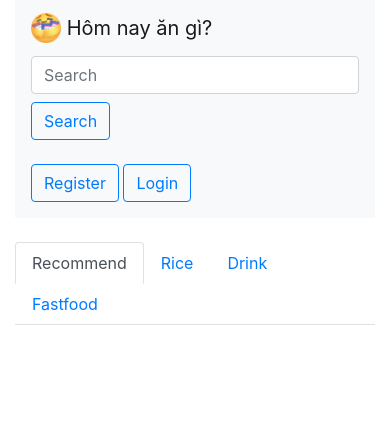
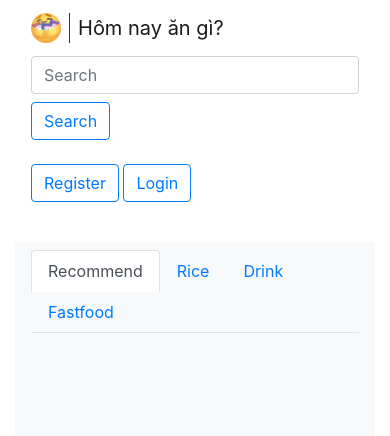
Before and after one commit to vankhaiphan/HNAG, a Flask app: page / in a window 390 px wide. Shown: the top 436 px of the page. Run offline with Flask 2, Linux system fonts and the light colour scheme; data that the repository does not hold is empty; some libraries are stand-ins or nearby versions.

Commit message:
Change responsive for index.html

```diff
--- a/templates/index.html
+++ b/templates/index.html
@@ -13,11 +13,13 @@
 	</head>
 	<body>
 		<div class="container">
-			<nav class="navbar navbar-light bg-light">
-				<a class="navbar-brand" href="#">
-					<img src="{{url_for('static', filename='img/avatar.png')}}" width="30" height="30" class="d-inline-block align-top" alt="">
+			<!-- <nav class="navbar navbar-light bg-light"> -->
+			<nav class="navbar navbar-light">
+				<a class="navbar-brand d-flex" href="#">
+					<!-- <img src="{{url_for('static', filename='img/avatar.png')}}" width="30" height="30" class="d-inline-block align-top" alt=""> -->
 					<!-- <img src="/static/img/avatar.png" width="30" height="30" class="d-inline-block align-top" alt=""> -->
-				  	Hôm nay ăn gì?
+					<img src="{{url_for('static', filename='img/avatar.png')}}" style="height: 30px; border-right: 1px solid #333333;" class="pr-2" alt="">
+				  	<div class="pl-2">Hôm nay ăn gì?</div>
 				</a>
 				<form class="form-inline my-2 my-lg-0">
 					<input class="form-control mr-sm-2" type="search" placeholder="Search" aria-label="Search">
@@ -31,6 +33,7 @@
 		</div>
 		<br>
 		<div class="container">
+			<nav class="navbar bg-light">
 				<ul class="nav nav-tabs">
 					<li class="nav-item">
 						  <a class="nav-link active" href="#">Recommend</a>
@@ -45,11 +48,14 @@
 						<a class="nav-link" href="#">Fastfood</a>
 					</li>
 				</ul>
-
+				<br>
+				<br>
+				<br>
 				<br>
 				<div class="card-deck">
 					{% for i in range(0, lname|length) %}
-					<div class="col-sm-4">
+					<!-- col-lg-3 -->
+						<div class="col-sm-6 col-md-4 col-12">
 							<div class = "card" style="height: 400px;">
 								<img class="card-img-top" src="{{ limage[i] }}" alt="Card image cap">
 								<div class="card-body">
@@ -64,6 +70,7 @@
 						</div>
 					{% endfor %}
 				</div>
+			</nav>
         </div>
 	</body>
 </html>
```
Also changed, not shown: getData.py (+7 -7 lines). Lines whose indentation alone changed are shown as unchanged.
